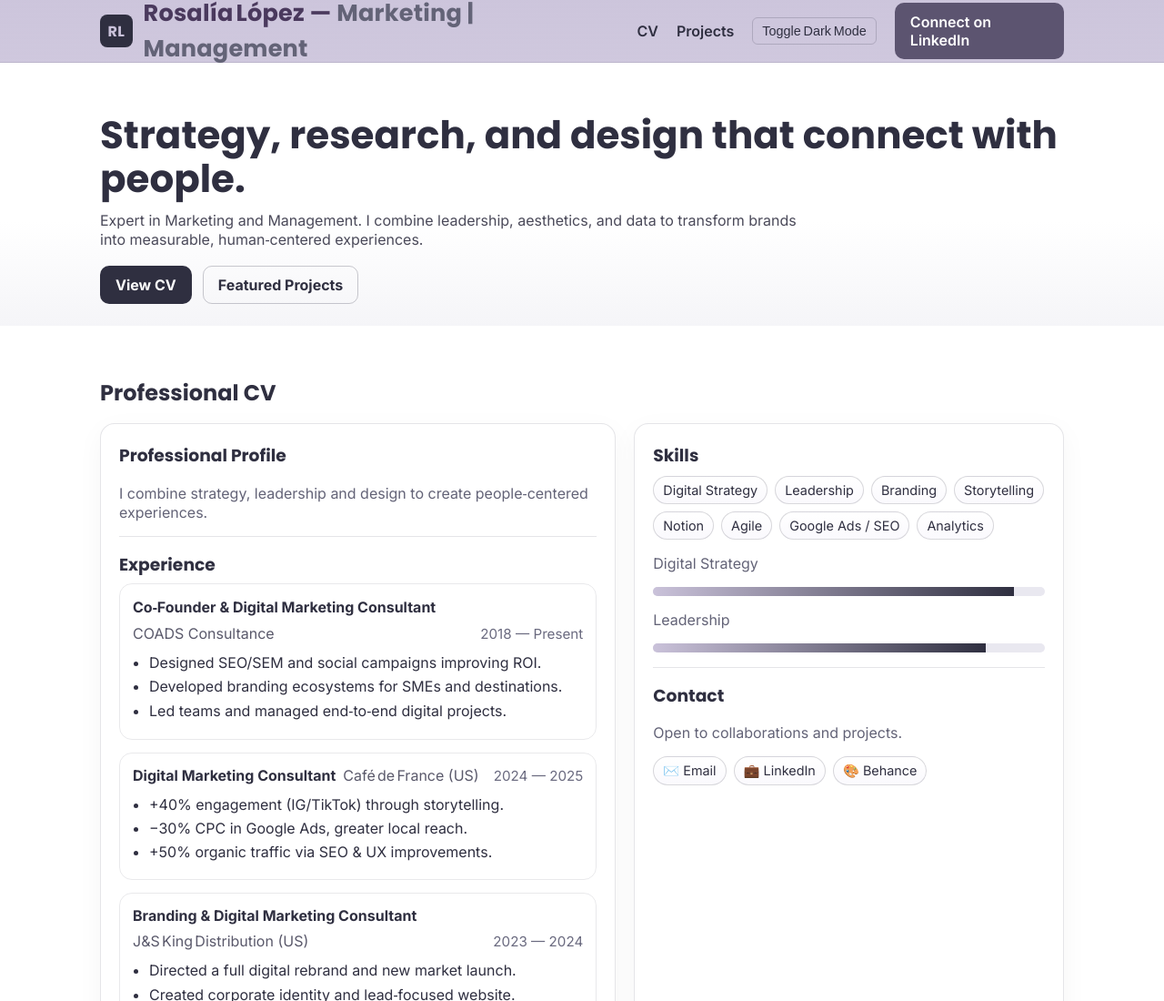
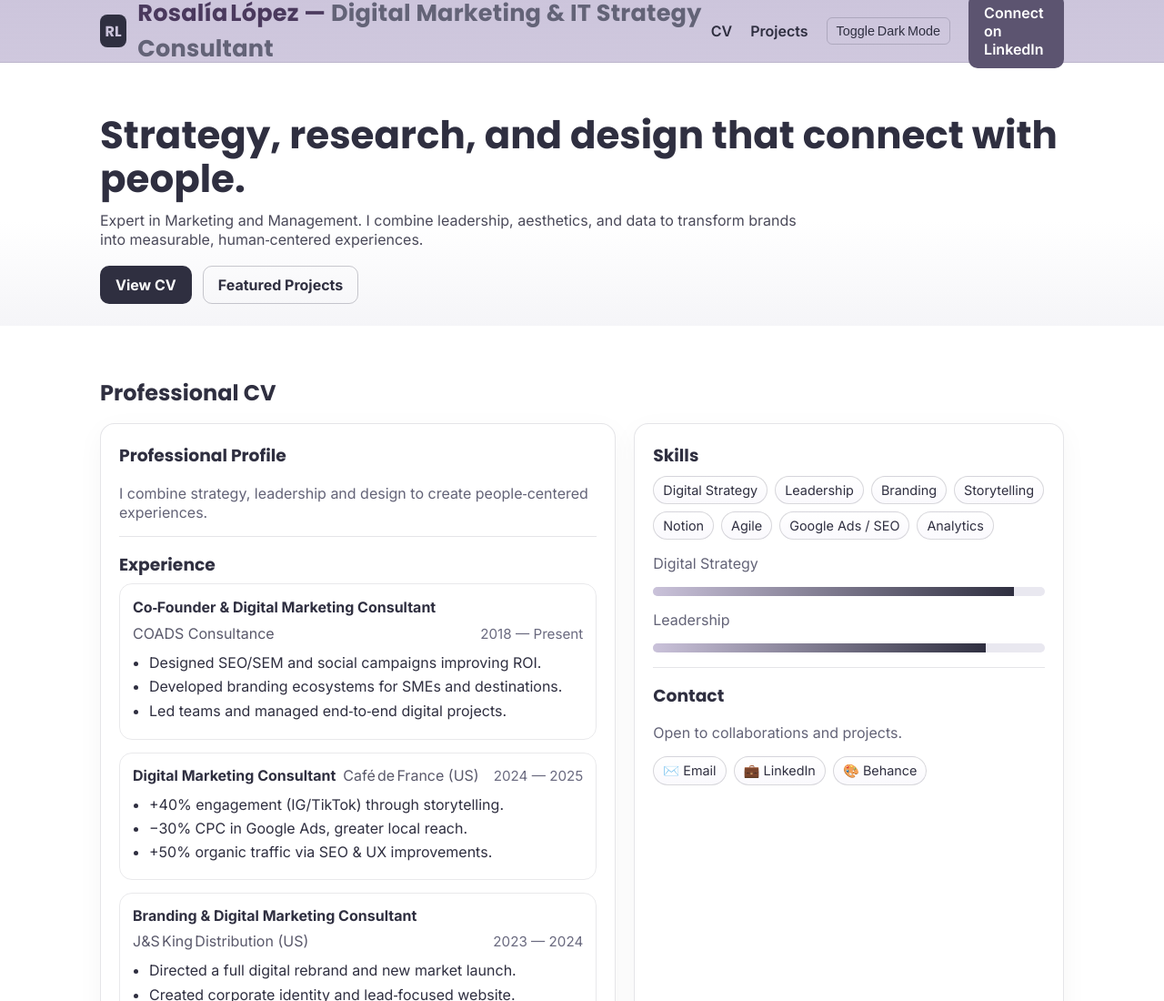
Before and after one commit to lopezsilvarosalia/portfolio, a plain HTML site: page index.html in a window 1280 px wide. Shown: the top 1100 px of the page at 91% size. Drawn offline with Linux system fonts and the light colour scheme.

Commit message:
Update index.html

```diff
--- a/index.html
+++ b/index.html
@@ -318,7 +318,7 @@
     <div class="wrap nav">
       <div class="brand">
         <div class="logo">RL</div>
-        <div class="name">Rosalía López — <span class="muted">Marketing | Management</span></div>
+        <div class="name">Rosalía López — <span class="muted">Digital Marketing & IT Strategy Consultant</span></div>
       </div>
       <nav class="menu">
         <a href="#cv">CV</a>
```
